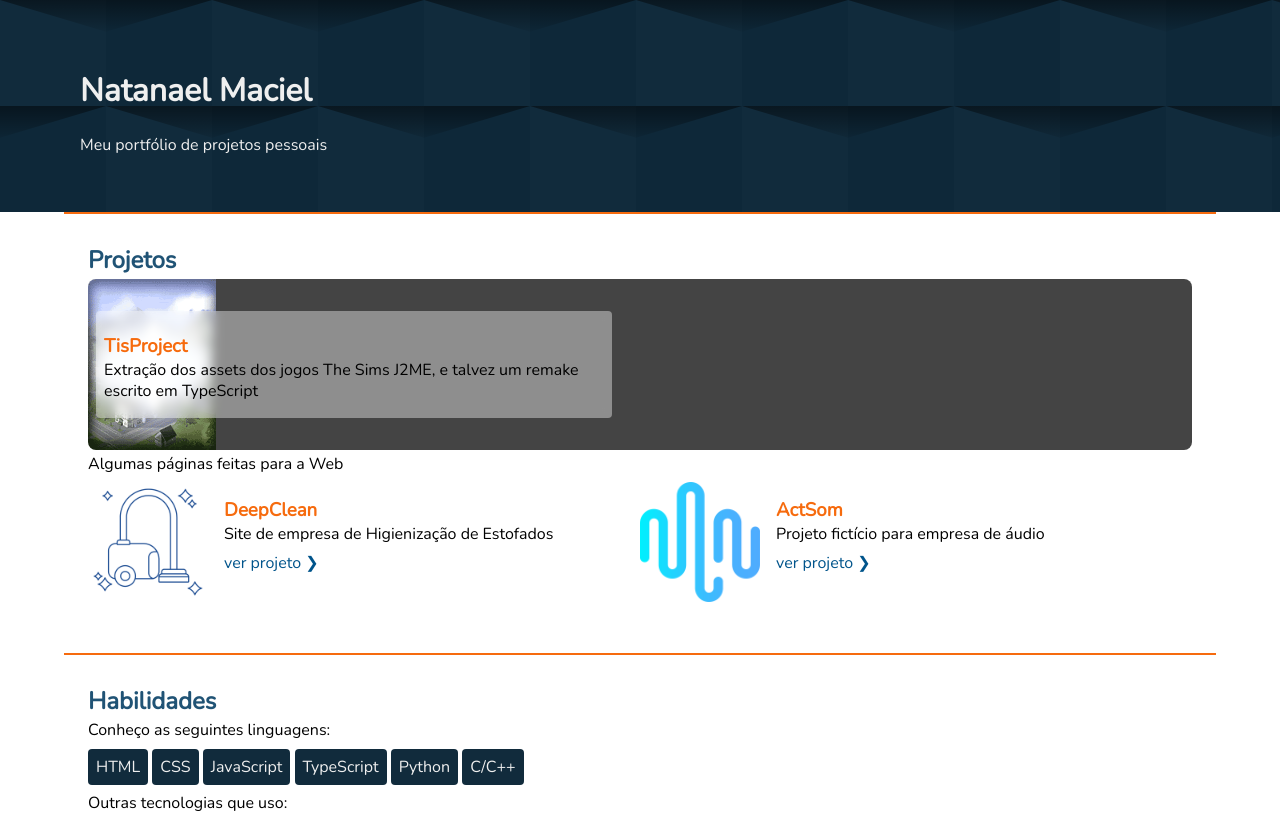
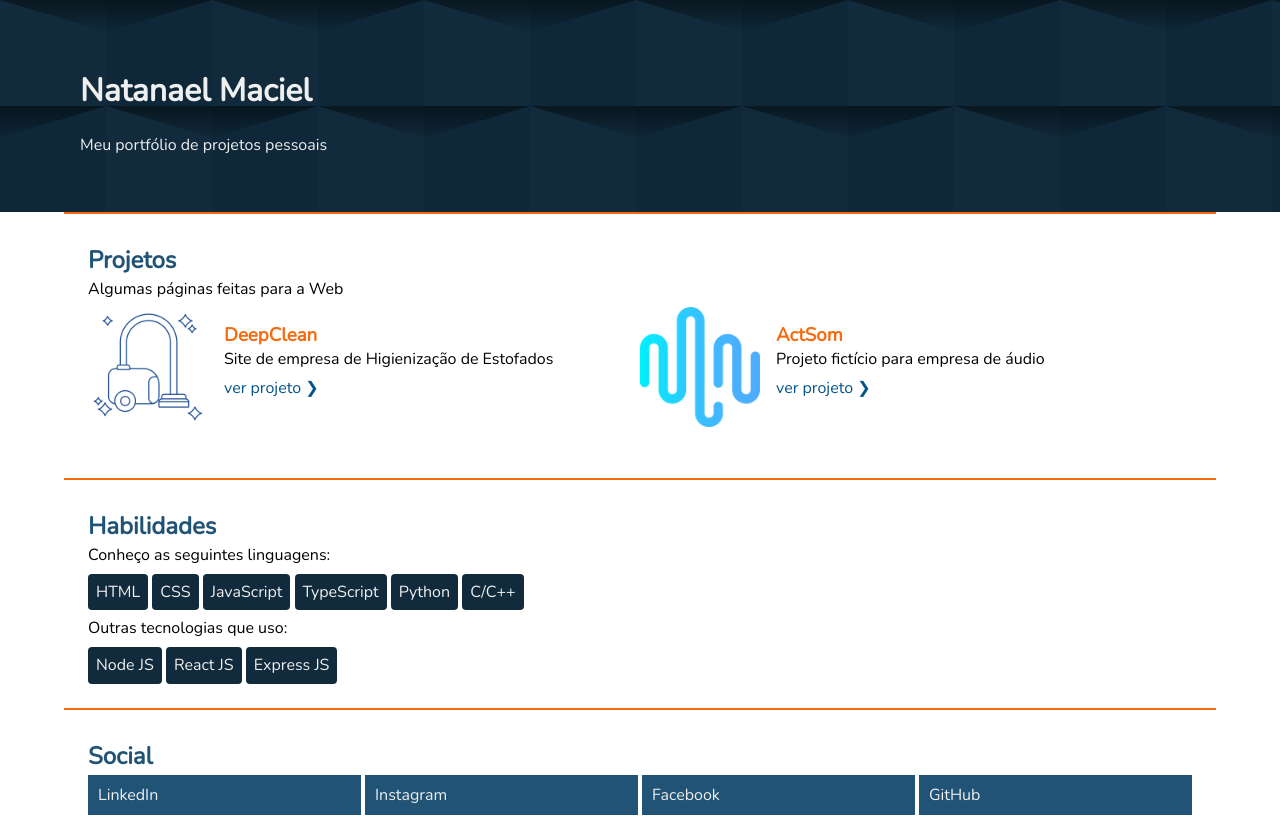
Before and after one commit to natanaelm/natanaelm.github.io, a plain HTML site: page index.html in a window 1280 px wide. Shown: the top 818 px of the page. Drawn offline with nearby package versions, Linux system fonts and the light colour scheme.

Commit message:
alteração

```diff
--- a/index.html
+++ b/index.html
@@ -76,11 +76,7 @@ footer{
   background-color: var(--blue);
   color: var(--wt);
 }
-#higs{
-  background-image: url(img/tisbg.png);background-repeat: no-repeat;background-size: cover;padding: 32px 8px;
-  border-radius: 8px;
-  background-color: #444;
-}
+
 .qel{
   display:flex;
   padding-bottom: 16px;
@@ -138,9 +134,7 @@ footer{
   section{
     margin: 0 16px;
   }
-  #higs{
-    background-size: contain;
-  }
+
   #soc{
     grid-template-columns: repeat(4, 1fr);
   }
@@ -163,12 +157,6 @@ footer{
 </header>
 <section>
   <h2>Projetos</h2>
-  <div id="higs">
-    <div style="padding: 8px;backdrop-filter: blur(4px);background-color: rgba(255,255,255,0.4);border-radius: 4px;max-width: 500px;">
-      <h3>TisProject</h3>
-      <p>Extração dos assets dos jogos The Sims J2ME, e talvez um remake escrito em TypeScript</p>
-    </div>
-  </div>
   <p>Algumas páginas feitas para a Web</p>
   <div id="que">
     <div class="qel">
```
